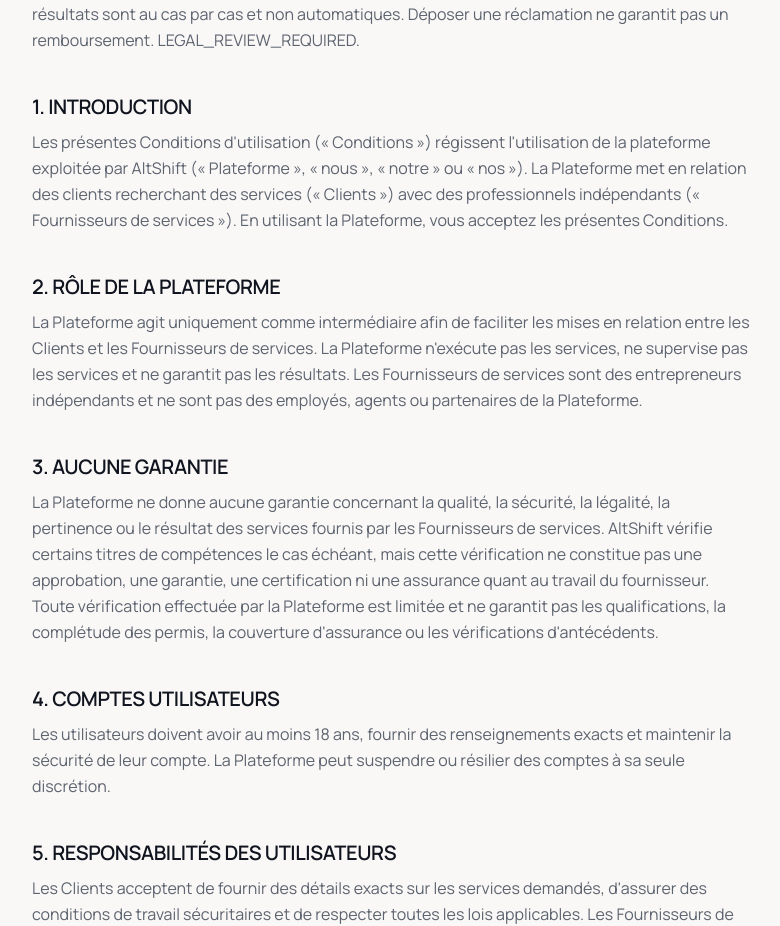
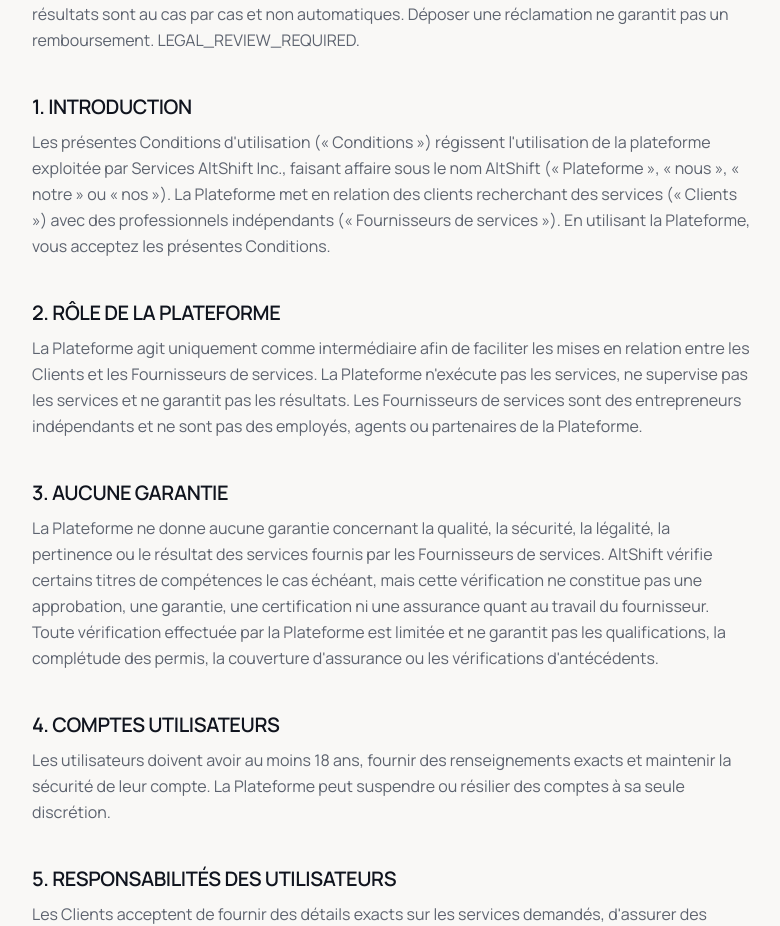
Before and after one commit to murc137490/canada-connect-pros, a React (Vite) app: page /terms in a window 1280 px wide. Shown: the part 866-1792 px from the top of the page, without its empty margins (248-1028 px from the left). Built offline with nearby package versions, Linux system fonts and the light colour scheme; no server answers.

Commit message:
Use legal entity name in Terms of Service.
Co-authored-by: Cursor <cursoragent@cursor.com>

```diff
--- a/src/content/termsContent.ts
+++ b/src/content/termsContent.ts
@@ -136,7 +136,7 @@ export const TERMS_FULL_SECTIONS = [
   },
   {
     title: "1. INTRODUCTION",
-    body: `These Terms of Service (“Terms”) govern the use of the platform operated by ${COMPANY_NAME} (“Platform,” “we,” “us,” or “our”). The Platform connects clients seeking services (“Clients”) with independent professionals (“Service Providers”). By using the Platform, you agree to these Terms.`,
+    body: `These Terms of Service (“Terms”) govern the use of the platform operated by ${LEGAL_COMPANY_NAME}, doing business as ${COMPANY_NAME} (“Platform,” “we,” “us,” or “our”). The Platform connects clients seeking services (“Clients”) with independent professionals (“Service Providers”). By using the Platform, you agree to these Terms.`,
   },
   {
     title: "2. PLATFORM ROLE",
@@ -298,7 +298,7 @@ export const TERMS_FULL_SECTIONS_FR = [
   },
   {
     title: "1. INTRODUCTION",
-    body: `Les présentes Conditions d'utilisation (« Conditions ») régissent l'utilisation de la plateforme exploitée par ${COMPANY_NAME} (« Plateforme », « nous », « notre » ou « nos »). La Plateforme met en relation des clients recherchant des services (« Clients ») avec des professionnels indépendants (« Fournisseurs de services »). En utilisant la Plateforme, vous acceptez les présentes Conditions.`,
+    body: `Les présentes Conditions d'utilisation (« Conditions ») régissent l'utilisation de la plateforme exploitée par ${LEGAL_COMPANY_NAME}, faisant affaire sous le nom ${COMPANY_NAME} (« Plateforme », « nous », « notre » ou « nos »). La Plateforme met en relation des clients recherchant des services (« Clients ») avec des professionnels indépendants (« Fournisseurs de services »). En utilisant la Plateforme, vous acceptez les présentes Conditions.`,
   },
   {
     title: "2. RÔLE DE LA PLATEFORME",
```
